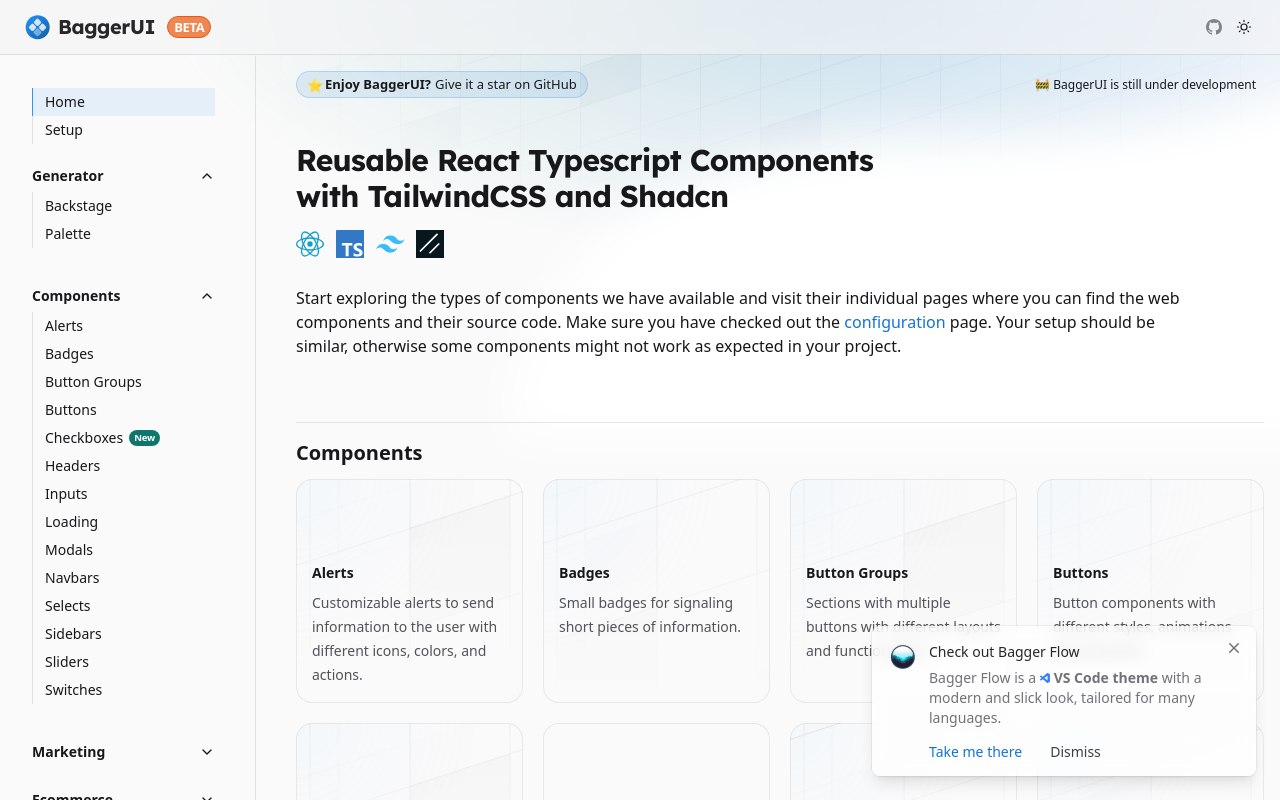
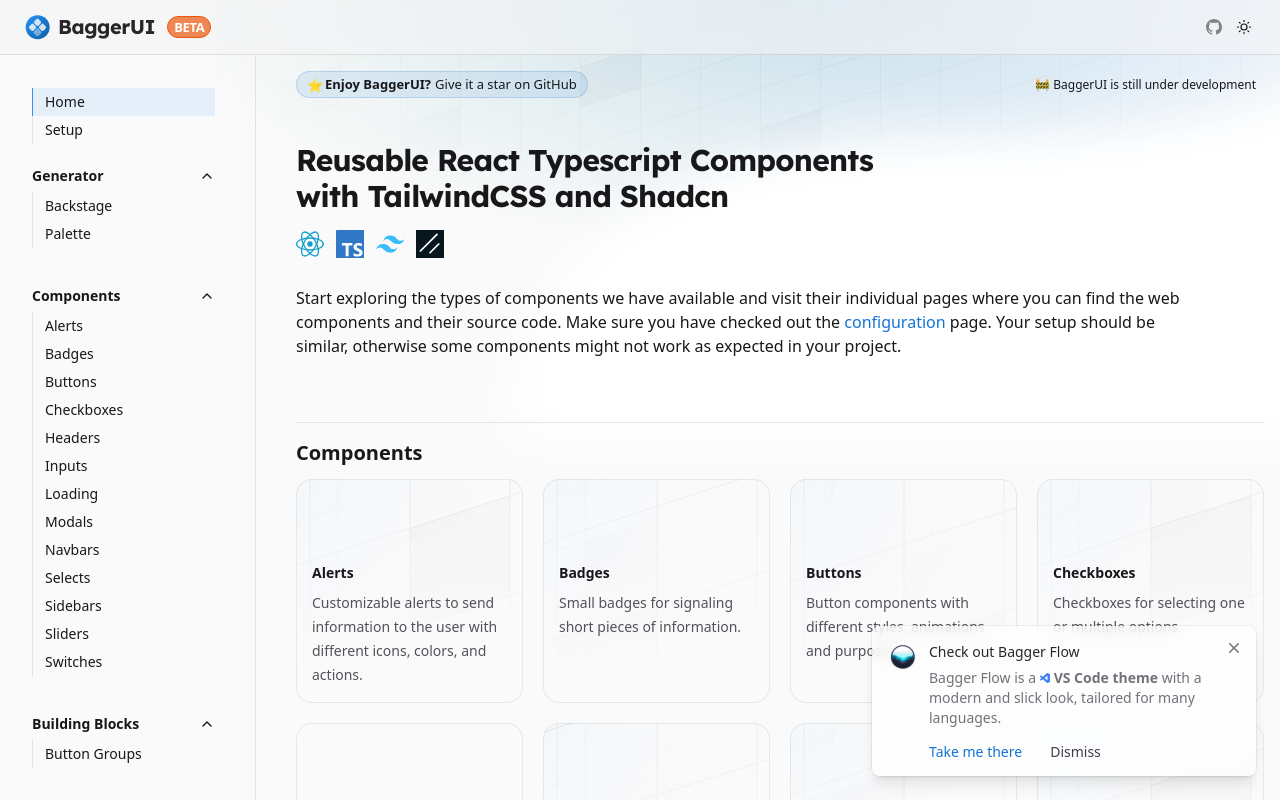
Before and after one commit to kiko-g/bagger-ui, a Next.js app: page / in a window 1280 px wide. Shown: the top 800 px of the page. Built offline with nearby package versions, Linux system fonts and the light colour scheme.

Commit message:
move button groups

```diff
--- a/src/app/application-ui/button-groups/page.tsx
+++ b/src/app/building-blocks/button-groups/page.tsx
@@ -5,10 +5,10 @@
   ButtonGroupJoinedVertical,
   ButtonGroupSimple,
   ButtonGroupSplit,
-} from '@/components/showcase/application-ui/button-groups'
+} from '@/components/showcase/building-blocks/button-groups'
 
 export default function ButtonGroups() {
-  const base = 'application-ui/button-groups'
+  const base = 'building-blocks/button-groups'
 
   return (
     <ComponentTypePage
--- a/src/components/layout/Navigation.tsx
+++ b/src/components/layout/Navigation.tsx
@@ -2,13 +2,14 @@
 
 import Link from 'next/link'
 import clsx from 'clsx'
-import { applicationUiNav, generalNav, generatorNav, marketingNav, eCommerceNav } from '@/utils/data'
+import { applicationUiNav, generalNav, generatorNav, marketingNav, eCommerceNav, buildingBlocksNav } from '@/utils/data'
 import { Accordion, AccordionContent, AccordionItem, AccordionTrigger } from '@/components/ui/accordion'
 
 export function Navigation({ location }: { location: string }) {
   const generalNavFiltered = generalNav.filter((item) => item.shown)
   const generatorNavFiltered = generatorNav.filter((item) => item.shown)
   const applicationUiNavFiltered = applicationUiNav.filter((item) => item.shown)
+  const buildingBlocksNavFiltered = buildingBlocksNav.filter((item) => item.shown)
   const marketingNavFiltered = marketingNav.filter((item) => item.shown)
   const eCommerceNavFiltered = eCommerceNav.filter((item) => item.shown)
 
@@ -65,8 +66,28 @@
         </AccordionItem>
       </Accordion>
 
+      <Accordion type="single" collapsible defaultValue="item-3">
+        <AccordionItem value="item-3" className="border-b-0 border-zinc-900/10 dark:border-white/10">
+          <AccordionTrigger className="py-1 text-sm font-bold hover:no-underline hover:opacity-80">
+            <span className="whitespace-nowrap text-left">Building Blocks</span>
+          </AccordionTrigger>
+          <AccordionContent>
+            <ul className="flex w-full flex-col pl-0">
+              {buildingBlocksNavFiltered.map((item, itemIdx) => {
+                const isActive = location.toLowerCase() === item.name.toLowerCase()
+                return (
+                  <li key={`nav-${itemIdx}`}>
+                    <NavItem name={item.name} href={item.href} isActive={isActive} isNew={item.new} />
+                  </li>
+                )
+              })}
+            </ul>
+          </AccordionContent>
+        </AccordionItem>
+      </Accordion>
+
       <Accordion type="single" collapsible>
-        <AccordionItem value="item-3" className="border-b-0 border-zinc-900/10 dark:border-white/10">
+        <AccordionItem value="item-4" className="border-b-0 border-zinc-900/10 dark:border-white/10">
           <AccordionTrigger className="py-1 text-sm font-bold hover:no-underline hover:opacity-80">
             <span className="whitespace-nowrap text-left">Marketing</span>
           </AccordionTrigger>
@@ -86,7 +107,7 @@
       </Accordion>
 
       <Accordion type="single" collapsible>
-        <AccordionItem value="item-4" className="border-b-0 border-zinc-900/10 dark:border-white/10">
+        <AccordionItem value="item-5" className="border-b-0 border-zinc-900/10 dark:border-white/10">
           <AccordionTrigger className="py-1 text-sm font-bold hover:no-underline hover:opacity-80">
             <span className="whitespace-nowrap text-left">Ecommerce</span>
           </AccordionTrigger>
--- a/src/utils/data.tsx
+++ b/src/utils/data.tsx
@@ -129,18 +129,6 @@
     shown: true,
   },
   {
-    name: 'Button Groups',
-    href: '/application-ui/button-groups',
-    description: 'Sections with multiple buttons with different layouts and functionalities.',
-    pattern: {
-      y: 22,
-      squares: [[0, 1]],
-    },
-    icon: SwatchIcon,
-    image: Footage.ButtonGroups,
-    shown: true,
-  },
-  {
     name: 'Checkboxes',
     href: '/application-ui/checkboxes',
     description: 'Checkboxes for selecting one or multiple options.',
@@ -154,7 +142,7 @@
     icon: SwatchIcon,
     image: Footage.Checkboxes,
     shown: true,
-    new: true,
+    new: false,
   },
   {
     name: 'Loading',
@@ -278,6 +266,21 @@
     shown: true,
   },
 ].sort((a, b) => a.name.localeCompare(b.name))
+
+export const buildingBlocksNav: Section[] = [
+  {
+    name: 'Button Groups',
+    href: '/building-blocks/button-groups',
+    description: 'Sections with multiple buttons with different layouts and functionalities.',
+    pattern: {
+      y: 22,
+      squares: [[0, 1]],
+    },
+    icon: SwatchIcon,
+    image: Footage.ButtonGroups,
+    shown: true,
+  },
+]
 
 export const marketingNav: Section[] = [
   {
```
Also changed, not shown: src/components/showcase/building-blocks/button-groups/ButtonGroupJoined.tsx (renamed from src/components/showcase/application-ui/button-groups/ButtonGroupJoined.tsx), src/components/showcase/building-blocks/button-groups/ButtonGroupJoinedVertical.tsx (renamed from src/components/showcase/application-ui/button-groups/ButtonGroupJoinedVertical.tsx), src/components/showcase/building-blocks/button-groups/ButtonGroupSimple.tsx (renamed from src/components/showcase/application-ui/button-groups/ButtonGroupSimple.tsx), src/components/showcase/building-blocks/button-groups/ButtonGroupSplit.tsx (renamed from src/components/showcase/application-ui/button-groups/ButtonGroupSplit.tsx), src/components/showcase/building-blocks/button-groups/index.ts (renamed from src/components/showcase/application-ui/button-groups/index.ts).
